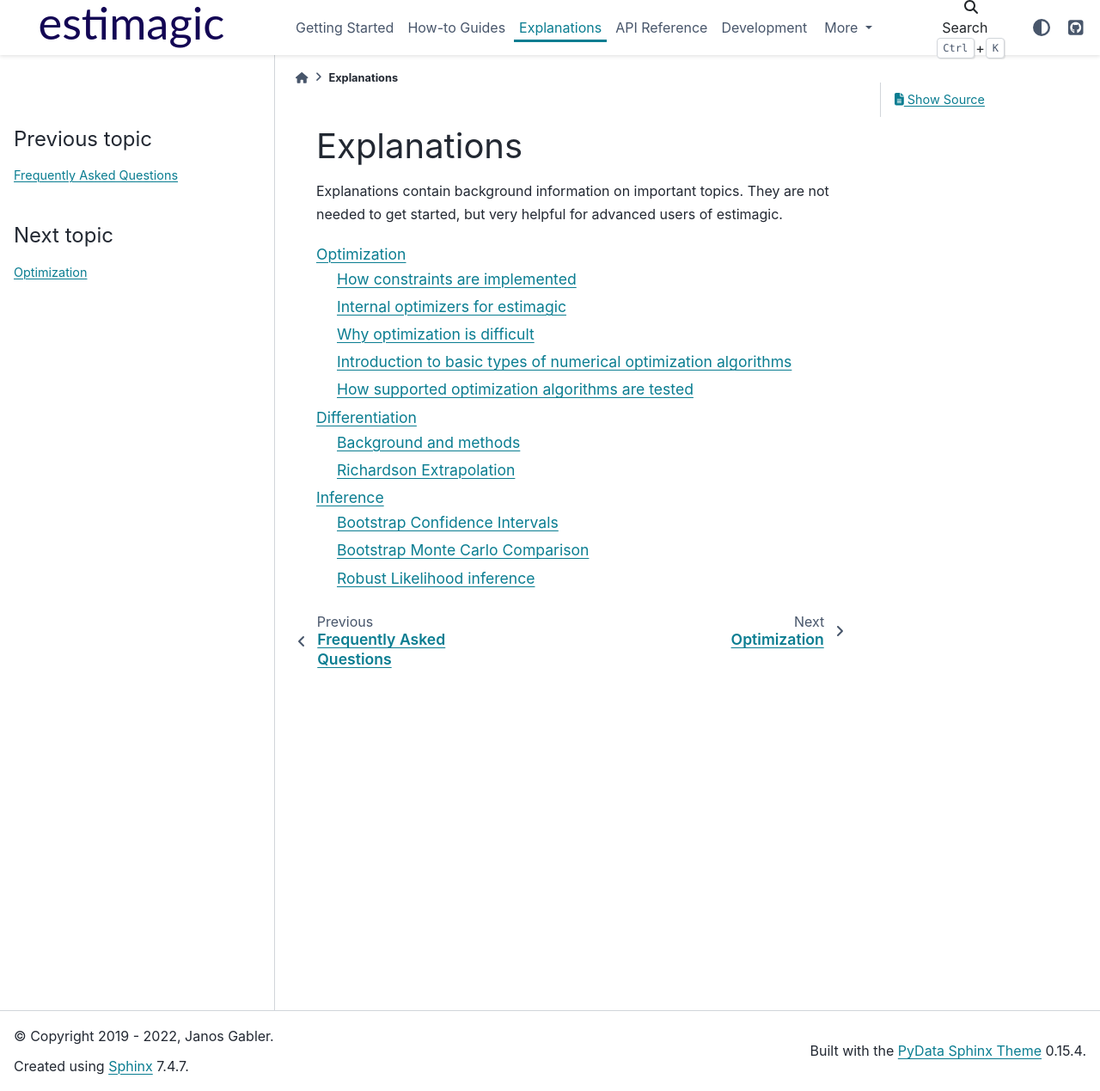
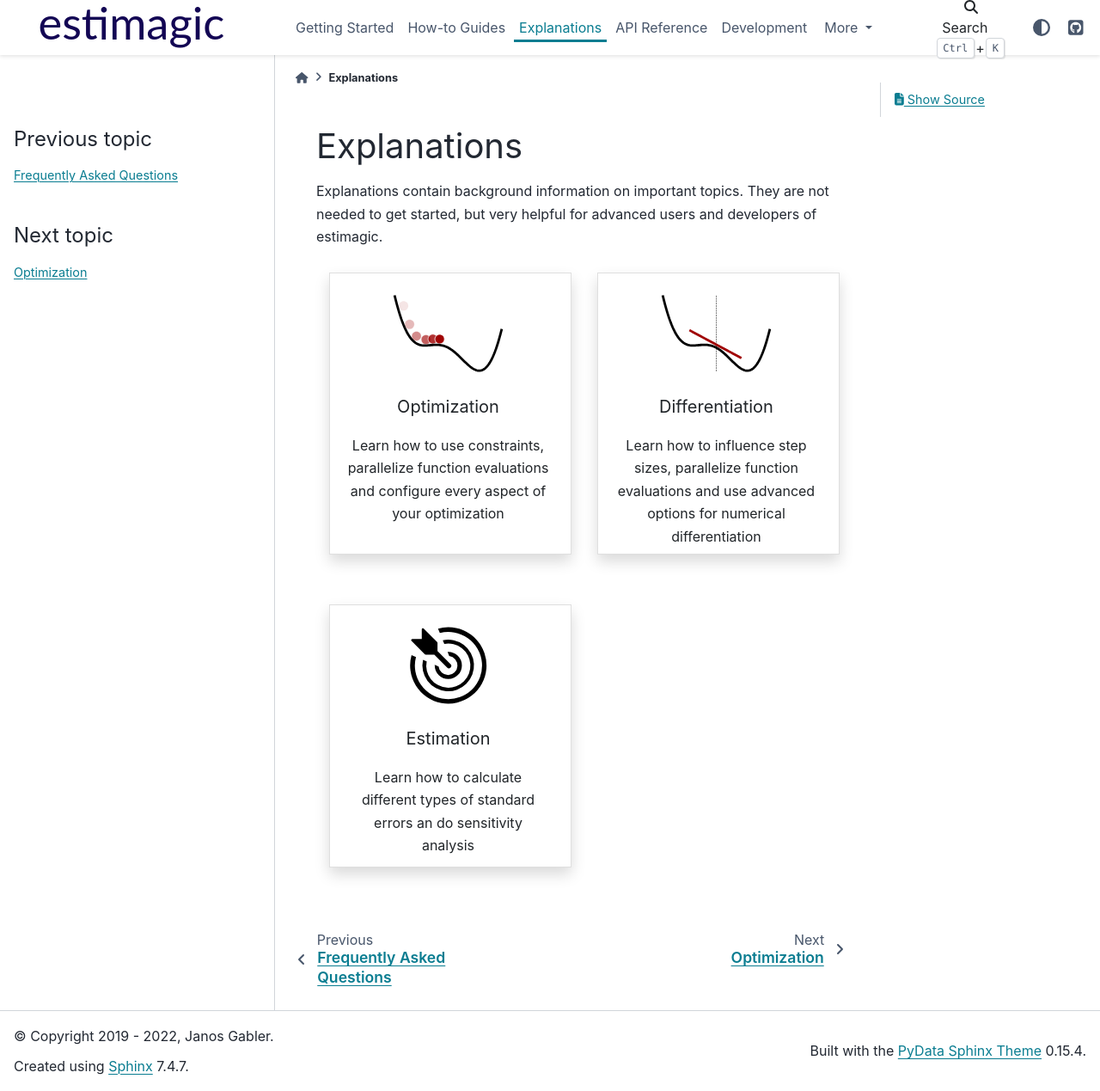
Before and after one commit to optimagic-dev/optimagic, a Sphinx documentation site: the page built from docs/source/explanations/index.rst, in a window 1280 px wide and 1269 px high. Shown: the whole window at 86% size. Built offline with Sphinx 7.4.7 and the PyData theme 0.15.4, drawn with Linux system fonts in a browser that asks for light colours; pages that are not in the unit, such as notebooks, are missing from menus.

Commit message:
Update explanations page.

```diff
--- a/docs/source/explanations/index.rst
+++ b/docs/source/explanations/index.rst
@@ -3,10 +3,65 @@
 ============
 
 Explanations contain background information on important topics. They are not needed to
-get started, but very helpful for advanced users of estimagic.
+get started, but very helpful for advanced users and developers of estimagic.
+
+
+.. raw:: html
+
+    <div class="container" id="index-container">
+        <div class="row">
+            <div class="col-lg-6 col-md-6 col-sm-6 col-xs-12 d-flex">
+                <a href="optimization/index.html" id="index-link">
+                    <div class="card text-center intro-card shadow">
+                        <img src="../_static/images/optimization.svg" class="card-img-top"
+                             alt="optimization icon" height="100"
+                        >
+                        <div class="card-body flex-fill">
+                            <h5 class="card-title">Optimization</h5>
+                            <p class="card-text">
+                                Learn how to use constraints, parallelize function evaluations and configure every aspect of your optimization
+                            </p>
+                        </div>
+                    </div>
+                </a>
+            </div>
+            <div class="col-lg-6 col-md-6 col-sm-6 col-xs-12 d-flex">
+                <a href="differentiation/index.html" id="index-link">
+                    <div class="card text-center intro-card shadow">
+                        <img src="../_static/images/differentiation.svg" class="card-img-top"
+                             alt="differentiation icon" height="100"
+                        >
+                        <div class="card-body flex-fill">
+                            <h5 class="card-title">Differentiation</h5>
+                            <p class="card-text">
+                                Learn how to influence step sizes, parallelize function evaluations and use advanced options for numerical differentiation
+                            </p>
+                        </div>
+                    </div>
+                </a>
+            </div>
+            <div class="col-lg-6 col-md-6 col-sm-6 col-xs-12 d-flex">
+                <a href="inference/index.html" id="index-link">
+                    <div class="card text-center intro-card shadow">
+                        <img src="../_static/images/bullseye.svg" class="card-img-top"
+                             alt="reference guides icon" height="100"
+                        >
+                        <div class="card-body flex-fill">
+                            <h5 class="card-title">Estimation</h5>
+                            <p class="card-text">
+                                Learn how to calculate different types of standard errors an do sensitivity analysis
+                            </p>
+                        </div>
+                    </div>
+                 </a>
+            </div>
+        </div>
+    </div>
+
 
 .. toctree::
-   :maxdepth: 2
+   :maxdepth: 1
+   :hidden:
 
    optimization/index
    differentiation/index
```
